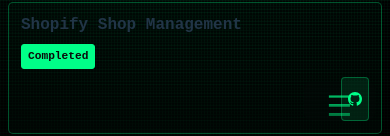
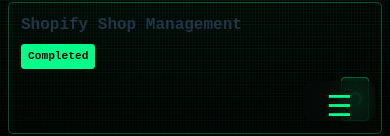
Before and after one commit to Abhirup27/portfolio-website, a React (Vite) app: page / in a window 390 px wide. Shown: the part 708-844 px from the top of the page. Built offline with nearby package versions, Linux system fonts and the light colour scheme.

Commit message:
fixed the mobile navbar not being clickable.

```diff
--- a/src/App.module.css
+++ b/src/App.module.css
@@ -1159,7 +1159,7 @@
   width: 40px;
   height: 40px;
   background: rgba(10, 10, 10, 0.5);
-  /*backdrop-filter: blur(10px);*/
+  backdrop-filter: blur(10px);
   /*border: 2px transparent var(--primary-color);*/
   /*border-radius: 50%;*/
   color: var(--primary-color);
@@ -1167,7 +1167,7 @@
   display: flex;
   justify-content: center;
   align-items: center;
-  z-index: 1;
+  z-index: 2;
   padding-bottom: 5px;
 }
 
```
